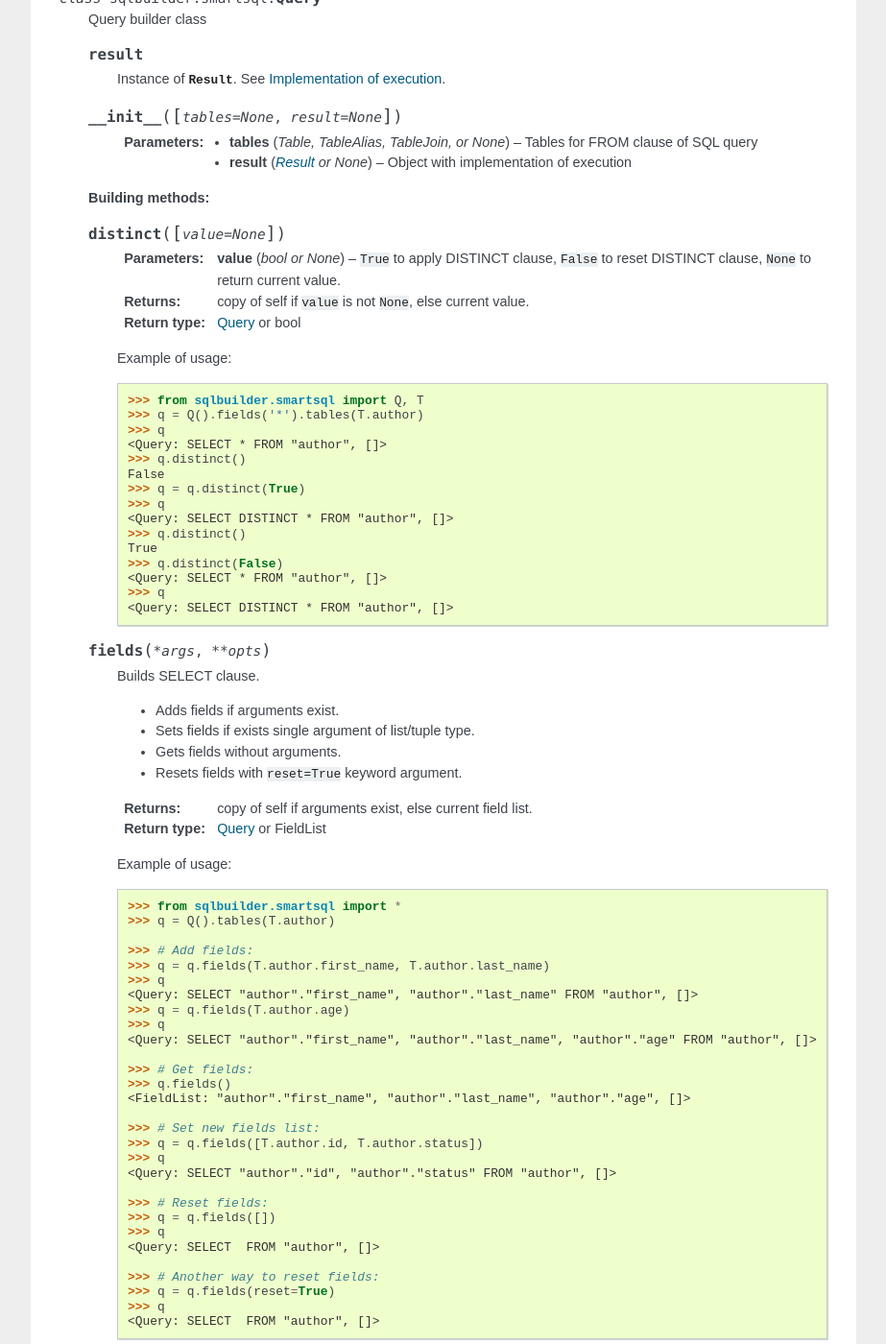
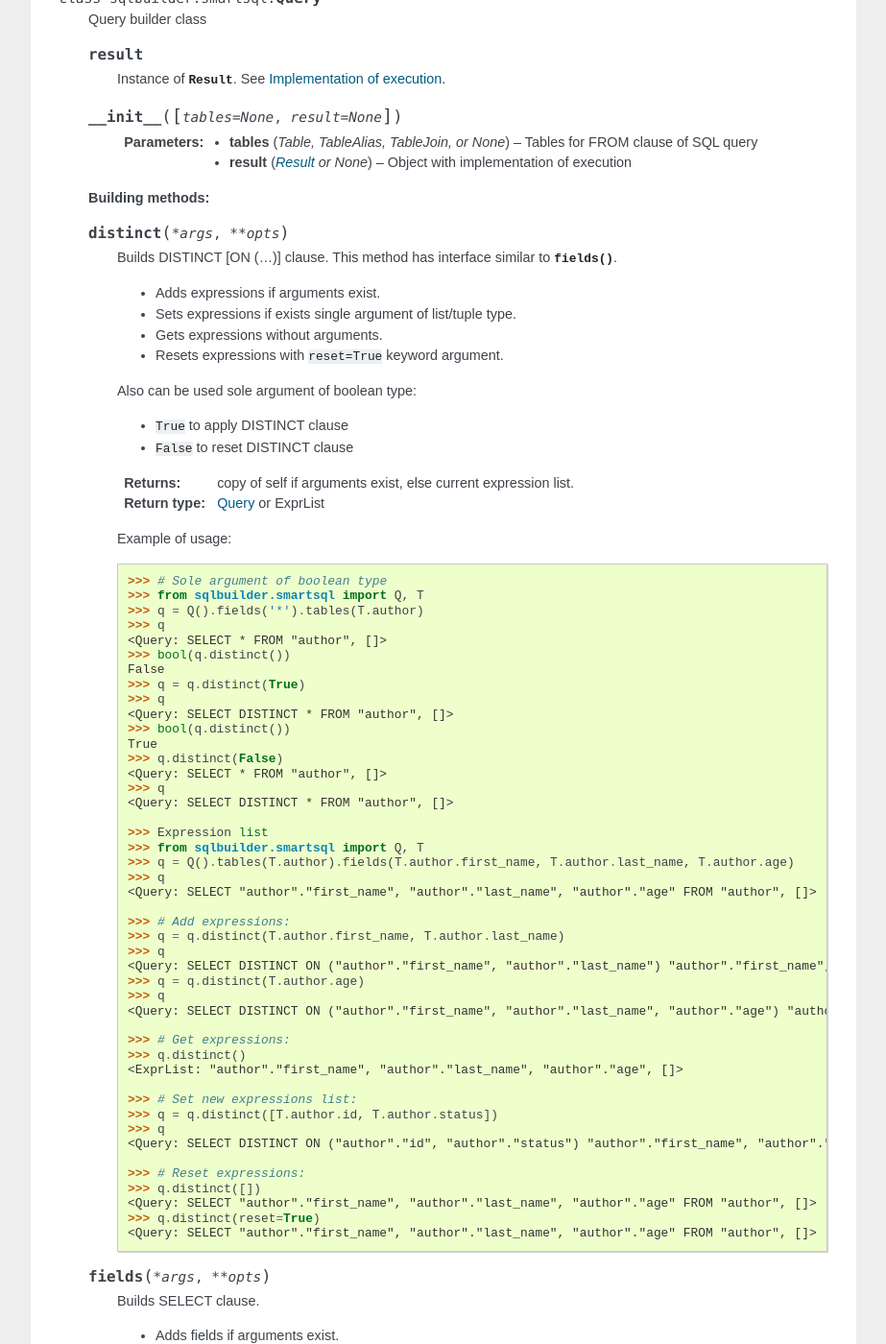
Before and after one commit to emacsway/sqlbuilder, a Sphinx documentation site: the page built from docs/index.rst, in a window 1280 px wide and 1400 px high, scrolled down 6029 px. Shown: the whole window at 96% size, without its empty margins (198-1121 px from the left). Built offline with Sphinx 7.4.7, drawn with Linux system fonts in a browser that asks for light colours.

Commit message:
Supports for DISTINCT ON(expression[, ...])

```diff
--- a/docs/index.rst
+++ b/docs/index.rst
@@ -385,31 +385,70 @@ Query object
 
     **Building methods:**
 
-    .. method:: distinct([value=None])
+    .. method:: distinct(*args, **opts)
 
-        :param value: ``True`` to apply DISTINCT clause, ``False`` to reset DISTINCT clause, ``None`` to return current value.
-        :type value: bool or None
-        :return: copy of self if ``value`` is not ``None``, else current value.
-        :rtype: Query or bool
+        Builds DISTINCT [ON (...)] clause. This method has interface similar to :meth:`~fields`.
+
+        - Adds expressions if arguments exist.
+        - Sets expressions if exists single argument of list/tuple type.
+        - Gets expressions without arguments.
+        - Resets expressions with ``reset=True`` keyword argument.
+
+        Also can be used sole argument of boolean type:
+
+        - ``True`` to apply DISTINCT clause
+        - ``False`` to reset DISTINCT clause
+
+        :return: copy of self if arguments exist, else current expression list.
+        :rtype: Query or ExprList
 
         Example of usage::
 
+            >>> # Sole argument of boolean type
             >>> from sqlbuilder.smartsql import Q, T
             >>> q = Q().fields('*').tables(T.author)
             >>> q
             <Query: SELECT * FROM "author", []>
-            >>> q.distinct()
+            >>> bool(q.distinct())
             False
             >>> q = q.distinct(True)
             >>> q
             <Query: SELECT DISTINCT * FROM "author", []>
-            >>> q.distinct()
+            >>> bool(q.distinct())
             True
             >>> q.distinct(False)
             <Query: SELECT * FROM "author", []>
             >>> q
             <Query: SELECT DISTINCT * FROM "author", []>
 
+            >>> Expression list
+            >>> from sqlbuilder.smartsql import Q, T
+            >>> q = Q().tables(T.author).fields(T.author.first_name, T.author.last_name, T.author.age)
+            >>> q
+            <Query: SELECT "author"."first_name", "author"."last_name", "author"."age" FROM "author", []>
+
+            >>> # Add expressions:
+            >>> q = q.distinct(T.author.first_name, T.author.last_name)
+            >>> q
+            <Query: SELECT DISTINCT ON ("author"."first_name", "author"."last_name") "author"."first_name", "author"."last_name", "author"."age" FROM "author", []>
+            >>> q = q.distinct(T.author.age)
+            >>> q
+            <Query: SELECT DISTINCT ON ("author"."first_name", "author"."last_name", "author"."age") "author"."first_name", "author"."last_name", "author"."age" FROM "author", []>
+
+            >>> # Get expressions:
+            >>> q.distinct()
+            <ExprList: "author"."first_name", "author"."last_name", "author"."age", []>
+
+            >>> # Set new expressions list:
+            >>> q = q.distinct([T.author.id, T.author.status])
+            >>> q
+            <Query: SELECT DISTINCT ON ("author"."id", "author"."status") "author"."first_name", "author"."last_name", "author"."age" FROM "author", []>
+
+            >>> # Reset expressions:
+            >>> q.distinct([])
+            <Query: SELECT "author"."first_name", "author"."last_name", "author"."age" FROM "author", []>
+            >>> q.distinct(reset=True)
+            <Query: SELECT "author"."first_name", "author"."last_name", "author"."age" FROM "author", []>
 
     .. method:: fields(*args, **opts)
 
```
Also changed, not shown: 2 other files.
